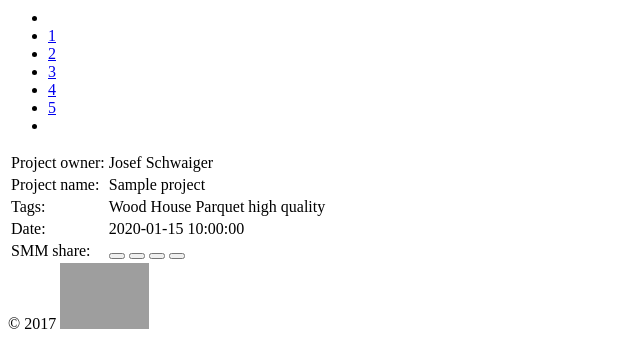
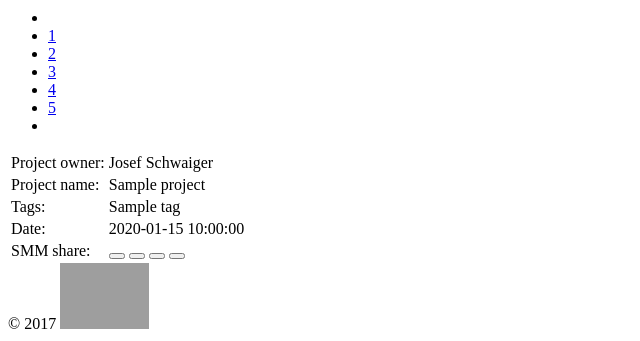
Before and after one commit to KusokBanana/eurocon, a Yii app: template frontend/views/project/view.php in a window 1280 px wide. Shown: the part 5524-5865 px from the top of the page, without its empty margins (0-640 px from the left). Run offline with PHP 8.4 and a stand-in for Yii, Linux system fonts and the light colour scheme; the template is opened without the code that fills it: most values are stand-ins (such as "Sample title", 1, 10 or a date in 2020); data that the repository does not hold is empty; some libraries are stand-ins or nearby versions; grey boxes are pictures that could not be loaded.

Commit message:
tags showed on project detail page

```diff
--- a/frontend/config/main.php
+++ b/frontend/config/main.php
@@ -80,6 +80,7 @@ return [
                 'company' => '/company/index',
                 'signup' => '/site/signup',
                 'login' => '/site/login',
+                'projects' => '/project',
             ],
         ],
 
--- a/frontend/controllers/ProjectController.php
+++ b/frontend/controllers/ProjectController.php
@@ -27,9 +27,6 @@ class ProjectController extends Controller
         } else {
 
         }
-
-
-
     }
 
     public function actionView($id)
--- a/frontend/models/Person.php
+++ b/frontend/models/Person.php
@@ -80,7 +80,7 @@ class Person extends User
 
     public function getTags()
     {
-        return $this->hasMany(Tag::className(), ['field_id' => 'id', 'type_id' => ':type']);
+        return $this->hasMany(Tag::className(), ['field_id' => 'id']);
     }
 
     public function getUsersForProjects()
@@ -91,7 +91,8 @@ class Person extends User
     public function getProjects()
     {
         return $this->hasMany(Project::className(), ['id' => 'project_id'])
-            ->via('usersForProjects')->joinWith(['tags' => function($query) {
+            ->via('usersForProjects')
+            ->joinWith(['tags' => function($query) {
                 $query->andOnCondition(['type_id' => Tag::PROJECT_TYPE]);
             }], true, 'LEFT OUTER JOIN');
     }
--- a/frontend/views/project/index.php
+++ b/frontend/views/project/index.php
@@ -76,7 +76,8 @@ use yii\helpers\Html;
                                     </figcaption>
                                 </figure>
                                 <div class="card-block">
-                                    <h4 class="card-title"><?= $project->name ?></h4>
+                                    <?= Html::a('<h4 class="card-title">' . $project->name . '</h4>',
+                                        ['/project/view', 'id' => $project->id]) ?>
                                 </div>
                             </div>
                         </li>
--- a/frontend/views/project/view.php
+++ b/frontend/views/project/view.php
@@ -340,7 +340,6 @@ use yii\helpers\Html;
                                 </td>
                                 <td>
                                     Josef Schwaiger
-
                                 </td>
                             </tr>
                             <tr>
@@ -355,10 +354,14 @@ use yii\helpers\Html;
                                 <td>Tags:
                                 </td>
                                 <td>
-                                    <span class="tag tag-round tag-primary">Wood</span>
-                                    <span class="tag tag-round tag-primary">House</span>
-                                    <span class="tag tag-round tag-primary">Parquet</span>
-                                    <span class="tag tag-round tag-primary">high quality</span>
+                                    <?php
+                                    if (!empty($project->tags)) {
+                                        foreach ($project->tags as $tag) {
+                                            echo '<span class="tag tag-round tag-primary">'.
+                                                $tag->tag . '</span> ';
+                                        }
+                                    }
+                                    ?>
                                 </td>
                             </tr>
                             <tr>
```
Also changed, not shown: frontend/models/Project.php (+4 -3 lines).
